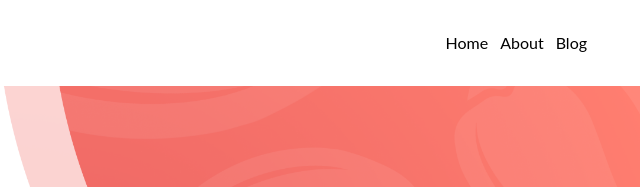
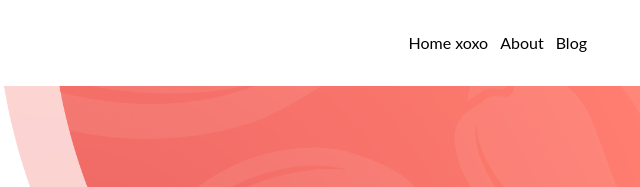
Before and after one commit to ggerstm1/Pepper-Website, a plain HTML site: page index.html in a window 1280 px wide. Shown: the top 187 px of the page, 617-1257 px from the left. Drawn offline with Linux system fonts and the light colour scheme.

Commit message:
this is a new additoin

```diff
--- a/index.html
+++ b/index.html
@@ -20,7 +20,7 @@
                 <nav>
                     <ul>
                         <li>
-                            Home
+                            Home xoxo
                         </li>
                         <li>
                             About
```
